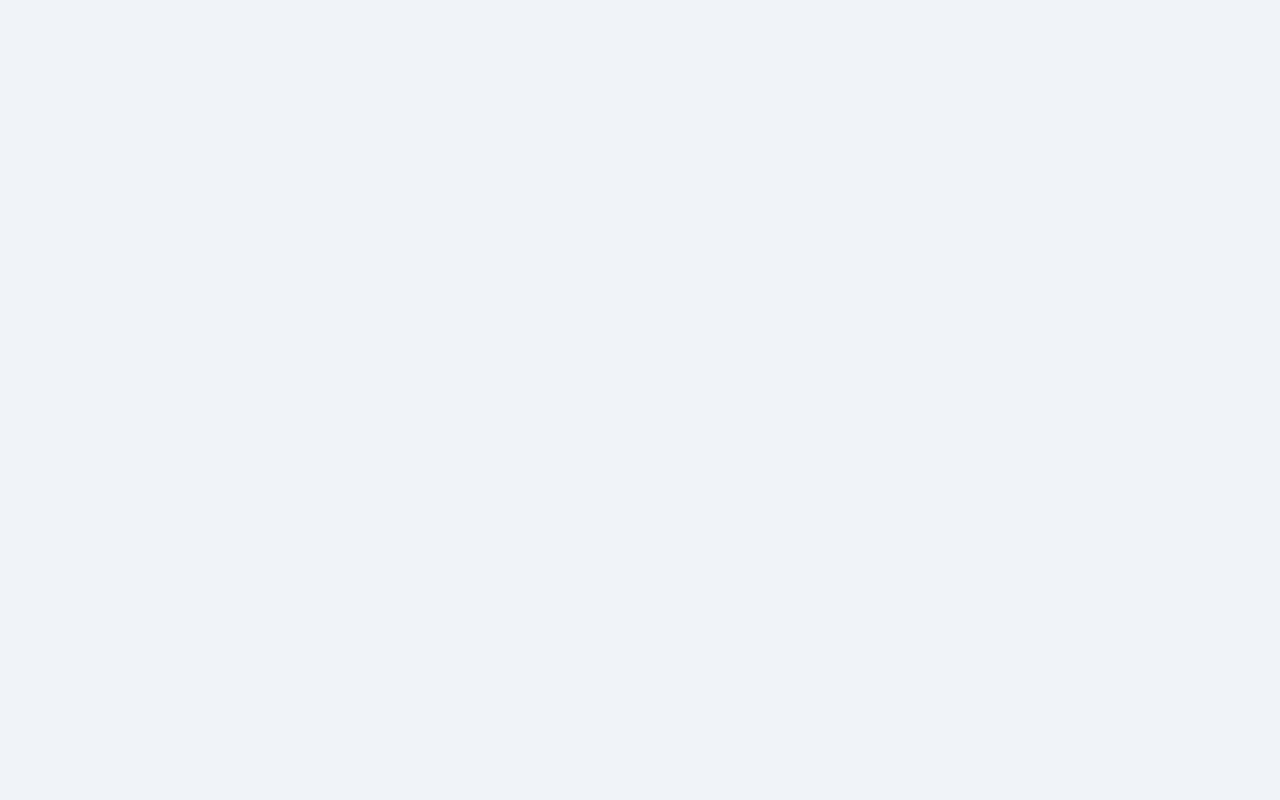
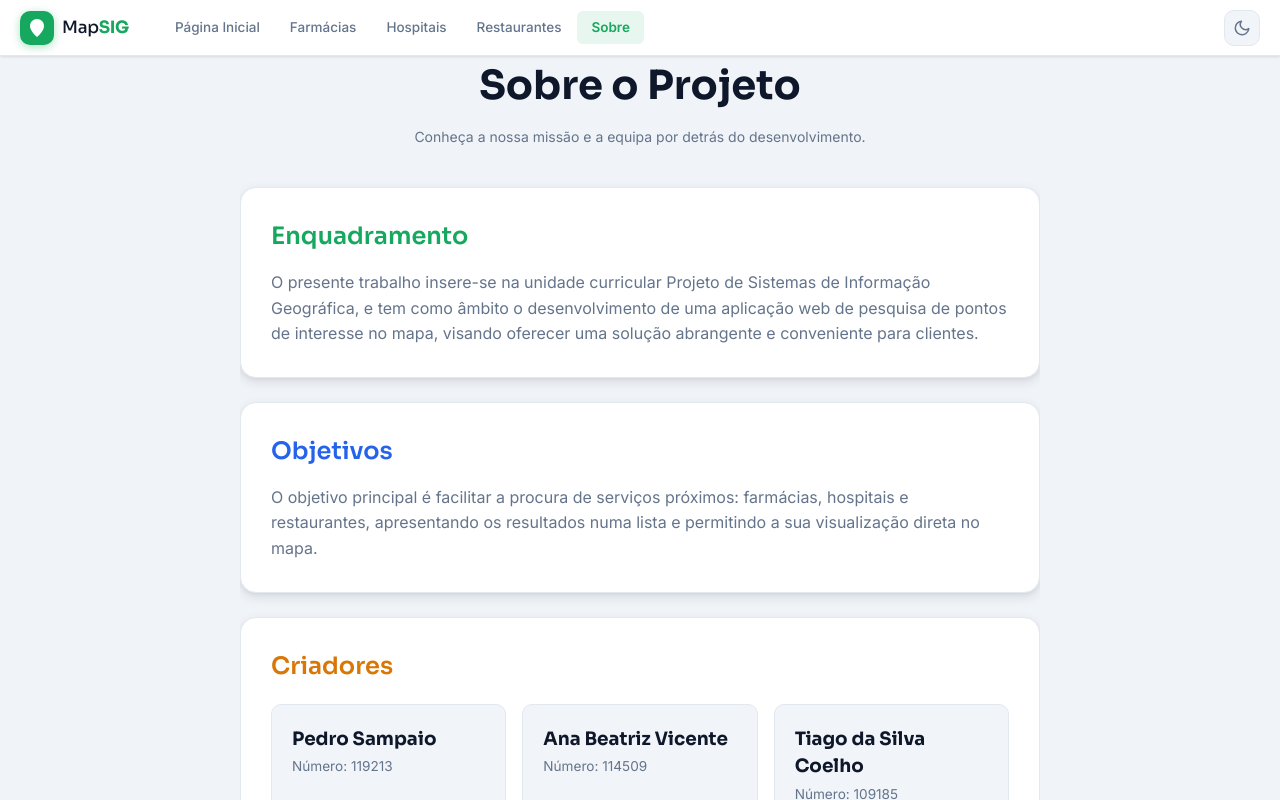
Before and after one commit to PedroSampaio13/ProjetoTematicoSig, a SvelteKit app in the folder frontend/: page /sobre in a window 1280 px wide. Built offline with nearby package versions, Linux system fonts and the light colour scheme.

Commit message:
criado página sobre e criado o css de reultados

```diff
--- a/frontend/src/app.css
+++ b/frontend/src/app.css
@@ -34,6 +34,15 @@ body {
   --color-restaurante:    #D97706;
   --color-restaurante-10: #D977061A;
   --color-restaurante-20: #D9770633;
+
+  --color-green: #22c97c;
+  --color-red: #f87171;
+  --color-blue: #3B82F6;
+
+  --color-green-30: #22c97c4d;
+  --color-red-30: #f871714d;
+  --color-blue-30: #3b82f64d;
+
 
   /* Backgrounds */
   --bg-primary:   #F0F4F8;
@@ -85,6 +94,10 @@ body {
 
 /* ─── CSS Variables — Dark Mode ─────────────────────── */
 [data-theme="dark"] {
+  --color-green: #22c97c;
+  --color-red: #f87171;
+  --color-blue: #3B82F6;
+
   /* Backgrounds */
   --bg-primary:   #080D18;
   --bg-secondary: #0F172A;
@@ -94,6 +107,11 @@ body {
   --bg-input:     #1E293B;
   --bg-hover:     #1A2540;
   --bg-chip:      #162033;
+  --bg-card:      #161E35;
+
+  --bg-green-30: #22c97c4d;
+  --bg-red-30: #f871714d;
+  --bg-blue-30: #3b82f64d;
 
   /* Borders */
   --border:       #1E293B;
--- a/frontend/src/lib/components/Navbar.svelte
+++ b/frontend/src/lib/components/Navbar.svelte
@@ -1,27 +1,38 @@
 <script lang="ts">
-  import { theme } from '$lib/stores/theme';
+  import { theme } from "$lib/stores/theme";
 
   // tab activa — definida pela página que usa este componente
-  let { activeTab = 'mapa' }: { activeTab?: 'mapa' | 'farmacias' | 'restaurantes' } = $props();
+  let {
+    activeTab = "inicio",
+  }: { activeTab?: "inicio" | "farmacias" | "hospitais" | "restaurantes" | "sobre"} = $props();
 
   const tabs = [
-    { id: 'inicio',         label: 'Página Inicial',         href: '/' },
-    { id: 'farmacias',    label: 'Farmácias',    href: '/farmacias' },
-    { id: 'hospitais', label: 'Hospitais', href: '/hospitais' },
-    { id: 'restaurantes', label: 'Restaurantes', href: '/restaurantes' },
-    { id: 'sobre', label: 'Sobre', href: '/sobre' }
+    { id: "inicio", label: "Página Inicial", href: "/" },
+    { id: "farmacias", label: "Farmácias", href: "/farmacias" },
+    { id: "hospitais", label: "Hospitais", href: "/hospitais" },
+    { id: "restaurantes", label: "Restaurantes", href: "/restaurantes" },
+    { id: "sobre", label: "Sobre", href: "/sobre" },
   ] as const;
 
-  let isDark = $derived($theme === 'dark');
+  let isDark = $derived($theme === "dark");
 </script>
 
 <header class="navbar">
   <!-- Logo -->
   <a href="/" class="navbar-logo" aria-label="MapSIG — início">
     <div class="logo-icon">
-      <svg width="22" height="22" viewBox="0 0 22 22" fill="none" xmlns="http://www.w3.org/2000/svg">
-        <path d="M11 2C7.13 2 4 5.13 4 9c0 5.25 7 11 7 11s7-5.75 7-11c0-3.87-3.13-7-7-7z" fill="currentColor"/>
-        <circle cx="11" cy="9" r="2.5" fill="white"/>
+      <svg
+        width="22"
+        height="22"
+        viewBox="0 0 22 22"
+        fill="none"
+        xmlns="http://www.w3.org/2000/svg"
+      >
+        <path
+          d="M11 2C7.13 2 4 5.13 4 9c0 5.25 7 11 7 11s7-5.75 7-11c0-3.87-3.13-7-7-7z"
+          fill="currentColor"
+        />
+        <circle cx="11" cy="9" r="2.5" fill="white" />
       </svg>
     </div>
     <span class="logo-text">Map<strong>SIG</strong></span>
@@ -48,26 +59,44 @@
     <button
       class="theme-toggle"
       onclick={theme.toggle}
-      aria-label={isDark ? 'Ativar modo claro' : 'Ativar modo escuro'}
-      title={isDark ? 'Modo claro' : 'Modo escuro'}
+      aria-label={isDark ? "Ativar modo claro" : "Ativar modo escuro"}
+      title={isDark ? "Modo claro" : "Modo escuro"}
     >
       {#if isDark}
         <!-- Ícone de sol (modo escuro activo) -->
-        <svg width="18" height="18" viewBox="0 0 24 24" fill="none" stroke="currentColor" stroke-width="2" stroke-linecap="round" stroke-linejoin="round">
-          <circle cx="12" cy="12" r="5"/>
-          <line x1="12" y1="1" x2="12" y2="3"/>
-          <line x1="12" y1="21" x2="12" y2="23"/>
-          <line x1="4.22" y1="4.22" x2="5.64" y2="5.64"/>
-          <line x1="18.36" y1="18.36" x2="19.78" y2="19.78"/>
-          <line x1="1" y1="12" x2="3" y2="12"/>
-          <line x1="21" y1="12" x2="23" y2="12"/>
-          <line x1="4.22" y1="19.78" x2="5.64" y2="18.36"/>
-          <line x1="18.36" y1="5.64" x2="19.78" y2="4.22"/>
+        <svg
+          width="18"
+          height="18"
+          viewBox="0 0 24 24"
+          fill="none"
+          stroke="currentColor"
+          stroke-width="2"
+          stroke-linecap="round"
+          stroke-linejoin="round"
+        >
+          <circle cx="12" cy="12" r="5" />
+          <line x1="12" y1="1" x2="12" y2="3" />
+          <line x1="12" y1="21" x2="12" y2="23" />
+          <line x1="4.22" y1="4.22" x2="5.64" y2="5.64" />
+          <line x1="18.36" y1="18.36" x2="19.78" y2="19.78" />
+          <line x1="1" y1="12" x2="3" y2="12" />
+          <line x1="21" y1="12" x2="23" y2="12" />
+          <line x1="4.22" y1="19.78" x2="5.64" y2="18.36" />
+          <line x1="18.36" y1="5.64" x2="19.78" y2="4.22" />
         </svg>
       {:else}
         <!-- Ícone de lua (modo claro activo) -->
-        <svg width="18" height="18" viewBox="0 0 24 24" fill="none" stroke="currentColor" stroke-width="2" stroke-linecap="round" stroke-linejoin="round">
-          <path d="M21 12.79A9 9 0 1 1 11.21 3 7 7 0 0 0 21 12.79z"/>
+        <svg
+          width="18"
+          height="18"
+          viewBox="0 0 24 24"
+          fill="none"
+          stroke="currentColor"
+          stroke-width="2"
+          stroke-linecap="round"
+          stroke-linejoin="round"
+        >
+          <path d="M21 12.79A9 9 0 1 1 11.21 3 7 7 0 0 0 21 12.79z" />
         </svg>
       {/if}
     </button>
@@ -89,7 +118,9 @@
     padding: 0 20px;
     gap: 24px;
     box-shadow: var(--shadow-sm);
-    transition: background-color var(--transition-slow), border-color var(--transition-slow);
+    transition:
+      background-color var(--transition-slow),
+      border-color var(--transition-slow);
   }
 
   /* Logo */
@@ -115,7 +146,7 @@
   }
 
   .logo-text {
-    font-family: 'Sora', sans-serif;
+    font-family: "Sora", sans-serif;
     font-size: 17px;
     font-weight: 500;
     letter-spacing: -0.3px;
@@ -139,13 +170,15 @@
     padding: 6px 14px;
     border: none;
     background: transparent;
-    font-family: 'Inter', sans-serif;
+    font-family: "Inter", sans-serif;
     font-size: 13.5px;
     font-weight: 500;
     color: var(--text-secondary);
     border-radius: var(--radius-sm);
     cursor: pointer;
-    transition: color var(--transition), background var(--transition);
+    transition:
+      color var(--transition),
+      background var(--transition);
     white-space: nowrap;
     text-decoration: none;
     display: inline-flex;
--- a/frontend/src/routes/sobre/+page.svelte
+++ b/frontend/src/routes/sobre/+page.svelte
@@ -0,0 +1,165 @@
+<script>
+    import Navbar from "$lib/components/Navbar.svelte";
+
+    // Lista com os nomes dos criadores do projeto
+    let criadores = [
+        { nome: "Pedro Sampaio", numero: "119213" },
+        { nome: "Ana Beatriz Vicente", numero: "114509" },
+        { nome: "Tiago da Silva Coelho", numero: "109185" },
+        { nome: "Guyvania Rosa", numero: "101515" },
+        { nome: "Diogo Lemos", numero: "121286" },
+        { nome: "Sara Presa", numero: "121354" },
+    ];
+</script>
+
+<div class="about-container">
+    <Navbar activeTab="sobre" />
+
+    <header class="about-header">
+        <h1 class="font-sora">Sobre o Projeto</h1>
+        <p class="text-secondary">
+            Conheça a nossa missão e a equipa por detrás do desenvolvimento.
+        </p>
+    </header>
+
+    <section class="about-section bg-secondary shadow-md">
+        <h2 class="font-sora text-farmacia">Enquadramento</h2>
+        <p>
+            O presente trabalho insere-se na unidade curricular Projeto de
+            Sistemas de Informação Geográfica, e tem como âmbito o
+            desenvolvimento de uma aplicação web de pesquisa de pontos de
+            interesse no mapa, visando oferecer uma solução abrangente e
+            conveniente para clientes.
+        </p>
+    </section>
+
+    <section class="about-section bg-secondary shadow-md">
+        <h2 class="font-sora text-hospital">Objetivos</h2>
+        <p>
+            O objetivo principal é facilitar a procura de serviços próximos:
+            farmácias, hospitais e restaurantes, apresentando os
+            resultados numa lista e permitindo a sua visualização direta no
+            mapa.
+        </p>
+    </section>
+
+    <section class="about-section bg-secondary shadow-md">
+        <h2 class="font-sora text-restaurante">Criadores</h2>
+        <div class="creators-grid">
+            {#each criadores as criador}
+                <div class="creator-card bg-input">
+                    <h3 class="font-sora">{criador.nome}</h3>
+                    <p class="text-secondary">Número: {criador.numero}</p>
+                </div>
+            {/each}
+        </div>
+    </section>
+</div>
+
+<style>
+    /* Contentor principal alinhado com o design do sistema */
+    .about-container {
+        max-width: 800px;
+        margin: 0 auto;
+        margin-top: var(--navbar-height);
+        height: 100%;
+        overflow-y: auto;
+        box-sizing: border-box;
+    }
+
+    /* Estilização do cabeçalho */
+    .about-header {
+        text-align: center;
+        margin-bottom: 40px;
+    }
+
+    .about-header h1 {
+        font-size: 2.5rem;
+        color: var(--text-primary);
+        margin-bottom: 10px;
+    }
+
+    /* Estilização geral das secções */
+    .about-section {
+        padding: 30px;
+        border-radius: var(--radius-lg);
+        border: 1px solid var(--border);
+        margin-bottom: 24px;
+        transition:
+            background-color var(--transition),
+            border-color var(--transition);
+    }
+
+    .about-section h2 {
+        font-size: 1.5rem;
+        margin-bottom: 16px;
+        font-weight: 600;
+    }
+
+    .about-section p {
+        color: var(--text-secondary);
+        font-size: 1rem;
+        line-height: 1.6;
+    }
+
+    /* Cores temáticas baseadas nas variáveis fornecidas */
+    .text-farmacia {
+        color: var(--color-farmacia);
+    }
+
+    .text-hospital {
+        color: var(--color-hospital);
+    }
+
+    .text-restaurante {
+        color: var(--color-restaurante);
+    }
+
+    /* Helpers de texto do próprio CSS base */
+    .text-secondary {
+        color: var(--text-secondary);
+    }
+
+    .bg-secondary {
+        background-color: var(--bg-secondary);
+    }
+
+    .bg-input {
+        background-color: var(--bg-input);
+    }
+
+    /* Sombras dinâmicas */
+    .shadow-md {
+        box-shadow: var(--shadow-md);
+    }
+
+    /* Grelha para a apresentação dos criadores */
+    .creators-grid {
+        display: grid;
+        grid-template-columns: repeat(auto-fit, minmax(220px, 1fr));
+        gap: 16px;
+        margin-top: 20px;
+    }
+
+    .creator-card {
+        padding: 20px;
+        border-radius: var(--radius-md);
+        border: 1px solid var(--border);
+        transition: transform var(--transition);
+    }
+
+    .creator-card:hover {
+        transform: translateY(-2px);
+    }
+
+    .creator-card h3 {
+        font-size: 1.15rem;
+        color: var(--text-primary);
+        margin-bottom: 4px;
+    }
+
+    .creator-card p {
+        font-size: 0.85rem;
+        margin: 0;
+    }
+</style>
```
Also changed, not shown: frontend/src/lib/components/Sidebar.svelte (+184 -50 lines), frontend/src/routes/farmacias/+page.svelte (line endings or trailing spaces).
